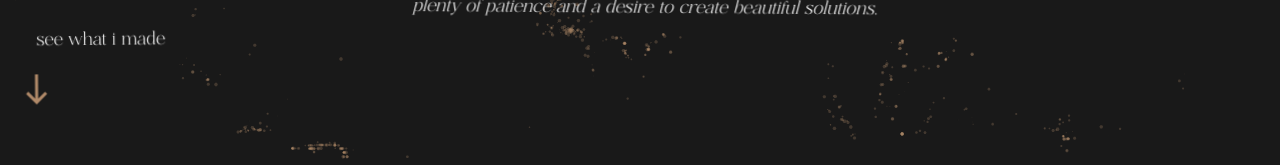
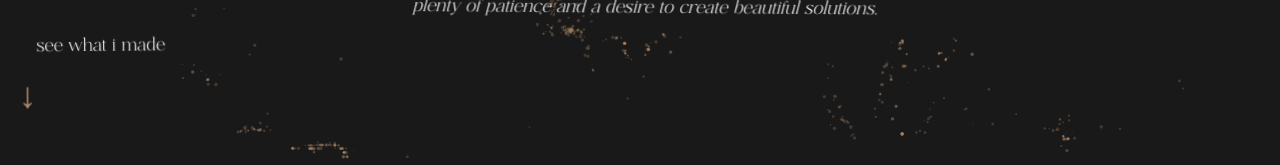
Before and after one commit to alexandrabatrak/react-portfolio, a React (Create React App) app: page / in a window 1280 px wide. Shown: the part 619-784 px from the top of the page. Built offline with nearby package versions, Linux system fonts and the light colour scheme.

Commit message:
Update icon

```diff
--- a/src/extra-components/ScrollDown/ScrollDown.js
+++ b/src/extra-components/ScrollDown/ScrollDown.js
@@ -1,5 +1,4 @@
 import { Link } from 'react-router-dom';
-import { MdOutlineSouth } from 'react-icons/md';
 import './style.scss';
 
 export default function ScrollDown() {
@@ -7,9 +6,7 @@ export default function ScrollDown() {
     <div className='scroll-down'>
       <Link to='projects' spy='true' smooth='true' duration={500} offset={-70}>
         <p>See what I made</p>
-        <span>
-          <MdOutlineSouth />
-        </span>
+        <span>&darr;</span>
       </Link>
     </div>
   );
--- a/src/extra-components/ScrollDown/style.scss
+++ b/src/extra-components/ScrollDown/style.scss
@@ -3,15 +3,12 @@
 
 /* ScrollDown */
 .scroll-down {
-  animation: float 10s infinite;
-  position: absolute;
-  bottom: 0;
-  left: 0;
   display: flex;
   flex-direction: column;
   color: $white;
   padding: $contrainer-padding;
   margin-bottom: 1rem;
+  animation: float 10s infinite;
 
   & * {
     transition: $transition;
@@ -43,3 +40,11 @@
     }
   }
 }
+
+.home {
+  .scroll-down {
+    position: absolute;
+    bottom: 0;
+    left: 0;
+  }
+}
```
